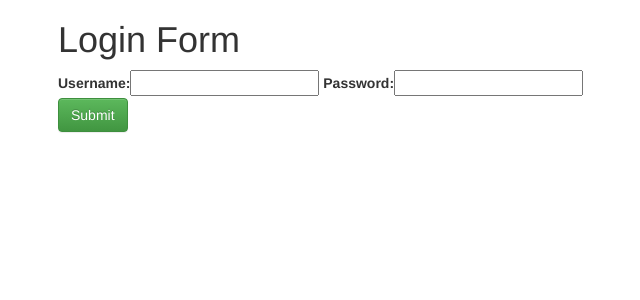
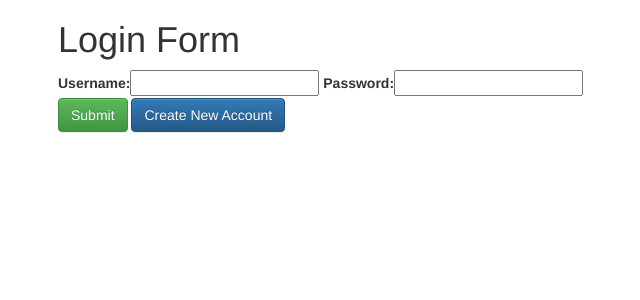
Before and after one commit to SrujanMadupu/HerokuTodos, a Django app: page /accounts/login/ in a window 1280 px wide. Shown: the top 300 px of the page, without its empty margins (312-952 px from the left). Run offline with Django 3.2, Linux system fonts and the light colour scheme; some libraries are stand-ins or nearby versions.

Commit message:
added register link

```diff
--- a/Accounts/templates/Accounts/login_form.html
+++ b/Accounts/templates/Accounts/login_form.html
@@ -8,6 +8,7 @@
 	        {% csrf_token %}
 	        {{form|bootstrap}}
 	        <button type="submit" class="btn btn-success">Submit</button>
+          <a href="{% url 'Accounts:register' %}" class="btn btn-primary" role="button">Create New Account</a>
         </form>
     </div>
  </div>
```
